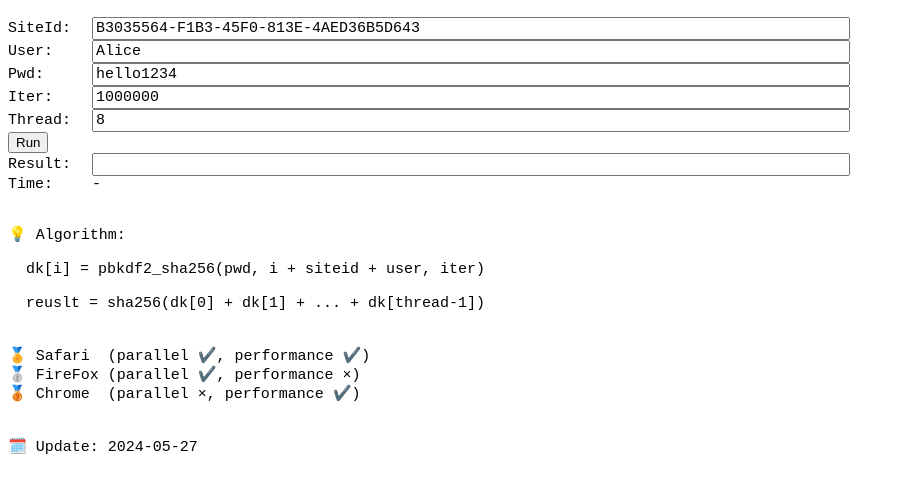
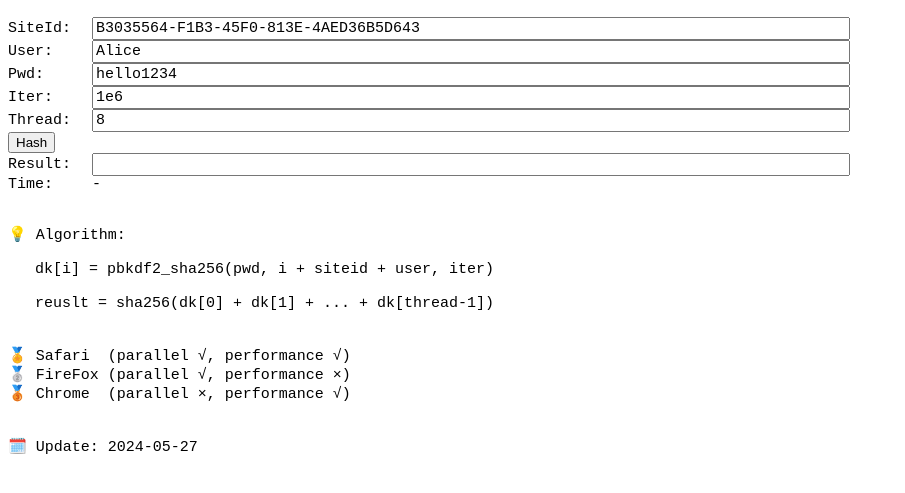
Before and after one commit to EtherDream/parallel-pbkdf2, a plain HTML site: page index.html in a window 1280 px wide. Shown: the part 57-550 px from the top of the page, without its empty margins (0-905 px from the left). Drawn offline with Linux system fonts and the light colour scheme.

Commit message:
Update index.html

```diff
--- a/index.html
+++ b/index.html
@@ -35,14 +35,14 @@
   </div>
   <div>
     <label>Iter:</label>
-    <input id="txtIter" type="number" value="1000000">
+    <input id="txtIter" type="number" value="1e6">
   </div>
   <div>
     <label>Thread:</label>
     <input id="txtThread" type="number" value="8" min="1" max="255">
   </div>
   <div>
-    <button id="btnRun">Run</button>
+    <button id="btnRun">Hash</button>
   </div>
   <div>
     <label>Result:</label>
@@ -139,14 +139,14 @@
 
 💡 Algorithm:
 
-  dk[i] = pbkdf2_sha256(pwd, i + siteid + user, iter)
+   dk[i] = pbkdf2_sha256(pwd, i + siteid + user, iter)
 
-  reuslt = sha256(dk[0] + dk[1] + ... + dk[thread-1])
+   reuslt = sha256(dk[0] + dk[1] + ... + dk[thread-1])
 
 
-🏅 Safari  (parallel ✔️, performance ✔️)
-🥈 FireFox (parallel ✔️, performance ×)
-🥉 Chrome  (parallel ×, performance ✔️)
+🏅 Safari  (parallel √, performance √)
+🥈 FireFox (parallel √, performance ×)
+🥉 Chrome  (parallel ×, performance √)
 
 
 🗓️ Update: 2024-05-27
```
